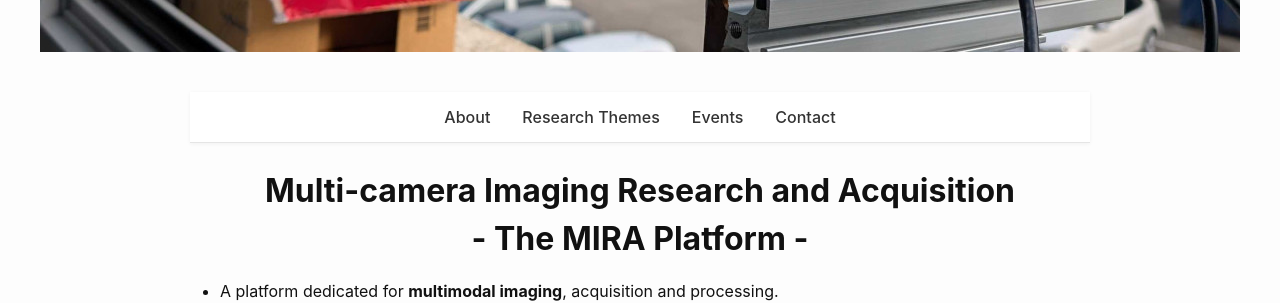
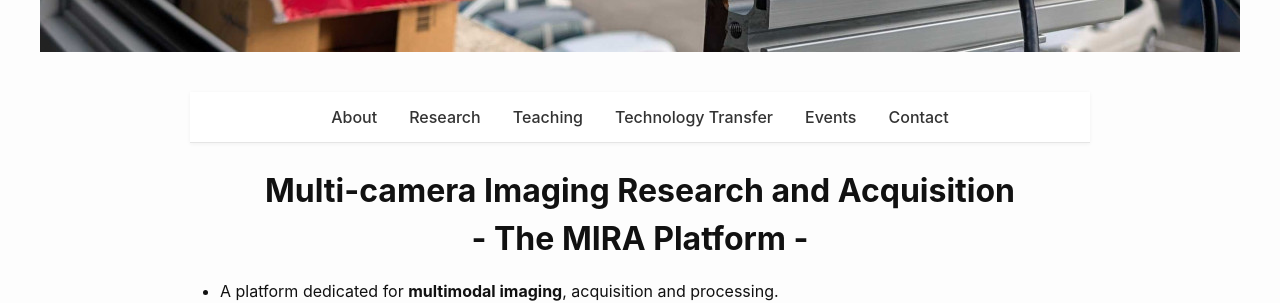
Before and after one commit to mira-imaging/mira-imaging.github.io, a Jekyll site: the page built from _pages_navbar/home.html, in a window 1280 px wide. Shown: the part 503-806 px from the top of the page. Built offline with Jekyll 4.4.1, drawn with Linux system fonts in a browser that asks for light colours; some of the changed text lies outside the part shown.

Commit message:
Add transfer section to Home

```diff
--- a/_layouts/home.html
+++ b/_layouts/home.html
@@ -7,7 +7,9 @@
 <!-- === Section Navigation Bar (for homepage) === -->
     <nav class="home-nav">
         <a href="#about">About</a>
-        <a href="#research">Research Themes</a>
+        <a href="#research">Research</a>
+        <a href="#teaching">Teaching</a>
+        <a href="#transfer">Technology Transfer</a>
         <a href="#events">Events</a>
         <a href="#contact">Contact</a>
     </nav>
--- a/_pages_navbar/home.html
+++ b/_pages_navbar/home.html
@@ -108,14 +108,35 @@
         related to <b>image processing</b> and <b>spectral data analysis</b>.
     </p>
     <div class="research-grid">
-      <a href="{{ site.baseurl }}/teaching/" class="research-card">
+      <a href="{{ site.baseurl }}/teaching/#courses" class="research-card">
           <img src="{{ site.baseurl }}/media/images/teaching/choosing-classes.jpg" alt="Courses" style="height: 200px;">
           <span>Courses</span>
       </a>
 
-      <a href="{{ site.baseurl }}/teaching/" class="research-card">
+      <a href="{{ site.baseurl }}/teaching/#student_projects" class="research-card">
           <img src="{{ site.baseurl }}/media/images/teaching/optical_setup.png" alt="Student Projects" style="height: 200px;">
           <span>Student Projects</span>
+      </a>
+    </div>
+</section>
+
+<hr class="section-divider" />
+
+<section id="transfer" class="home-section">
+    <h1>Technology Transfer</h1>
+    <p>
+        MIRA aims at transferring state-of-the-art research to real-world applications.
+        More information can be found in <a href="{{ site.baseurl }}/transfer/">this page</a>.
+    </p>
+    <div class="research-grid">
+      <a class="research-card">
+          <img src="{{ site.baseurl }}/media/images/teaching/.jpg" alt="Agriculture" style="height: 200px;">
+          <span>Agriculture</span>
+      </a>
+
+      <a class="research-card">
+          <img src="{{ site.baseurl }}/media/images/teaching/.png" alt="Waste Sorting" style="height: 200px;">
+          <span>Waste Sorting</span>
       </a>
     </div>
 </section>
@@ -125,9 +146,18 @@
 <section id="events" class="home-section">
   <h1>Events</h1>
 
+  <h3 style="justify-content: center;">Presentations</h3>
+
+  <div class="research-grid research-grid-fixed-2-cards">
+    <a href="{{ site.baseurl }}/news/20250925-gdr-iasis-fusion-solutions/" class="research-card">
+        <img src="{{ site.baseurl }}/media/images/research/20250925_gdr_iasis_fusion_solutions/thumbnail.jpeg" alt="GdR IASIS 2025" style="height: 200px;">
+        <span>GdR IASIS Meeting</span>
+    </a>
+  </div>
+
   <h3 style="justify-content: center;">Technology Fairs</h3>
 
-  <div class="research-grid">
+  <div class="research-grid research-grid-fixed-2-cards">
     <a href="{{ site.baseurl }}/news/20250917-sido/" class="research-card">
         <img src="{{ site.baseurl }}/media/images/transfer/20250917_sido/couple_full.jpeg" alt="SIDO 2025" style="height: 200px;">
         <span>SIDO 2025</span>
@@ -263,6 +293,20 @@
     gap: 2rem;
     padding: 10px;
     margin-bottom: 1rem;
+}
+
+/* Research section layout */
+.research-grid-fixed-2-cards {
+  display: grid;
+  grid-template-columns: repeat(2, 1fr);  /* two cards per row */
+}
+
+/* Responsive: one column on small screens */
+@media (max-width: 700px) {
+  .research-grid-fixed-2-cards {
+    grid-template-columns: 1fr;
+    width: 60%;
+  }
 }
 
 /* Individual card (button style) */
```
